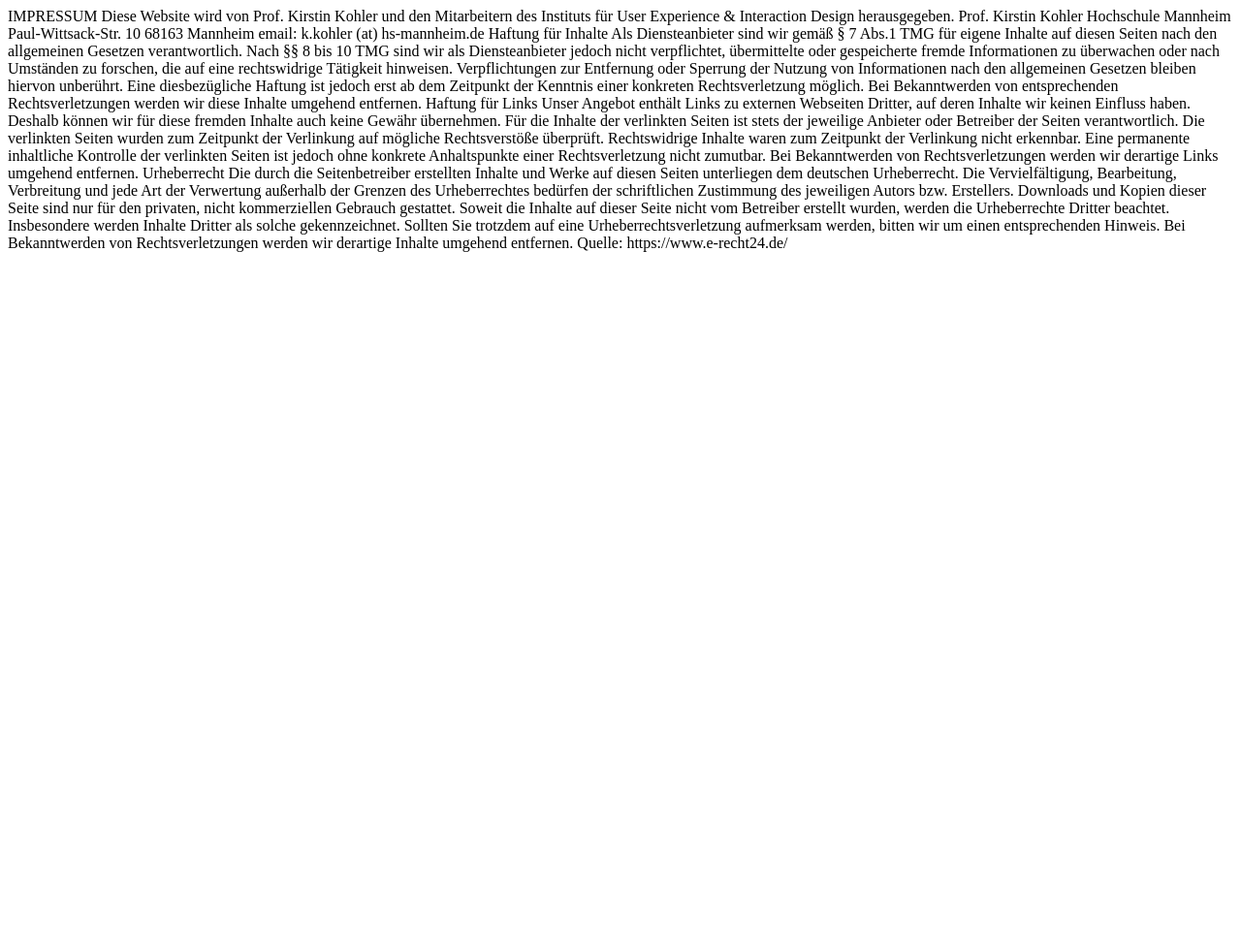
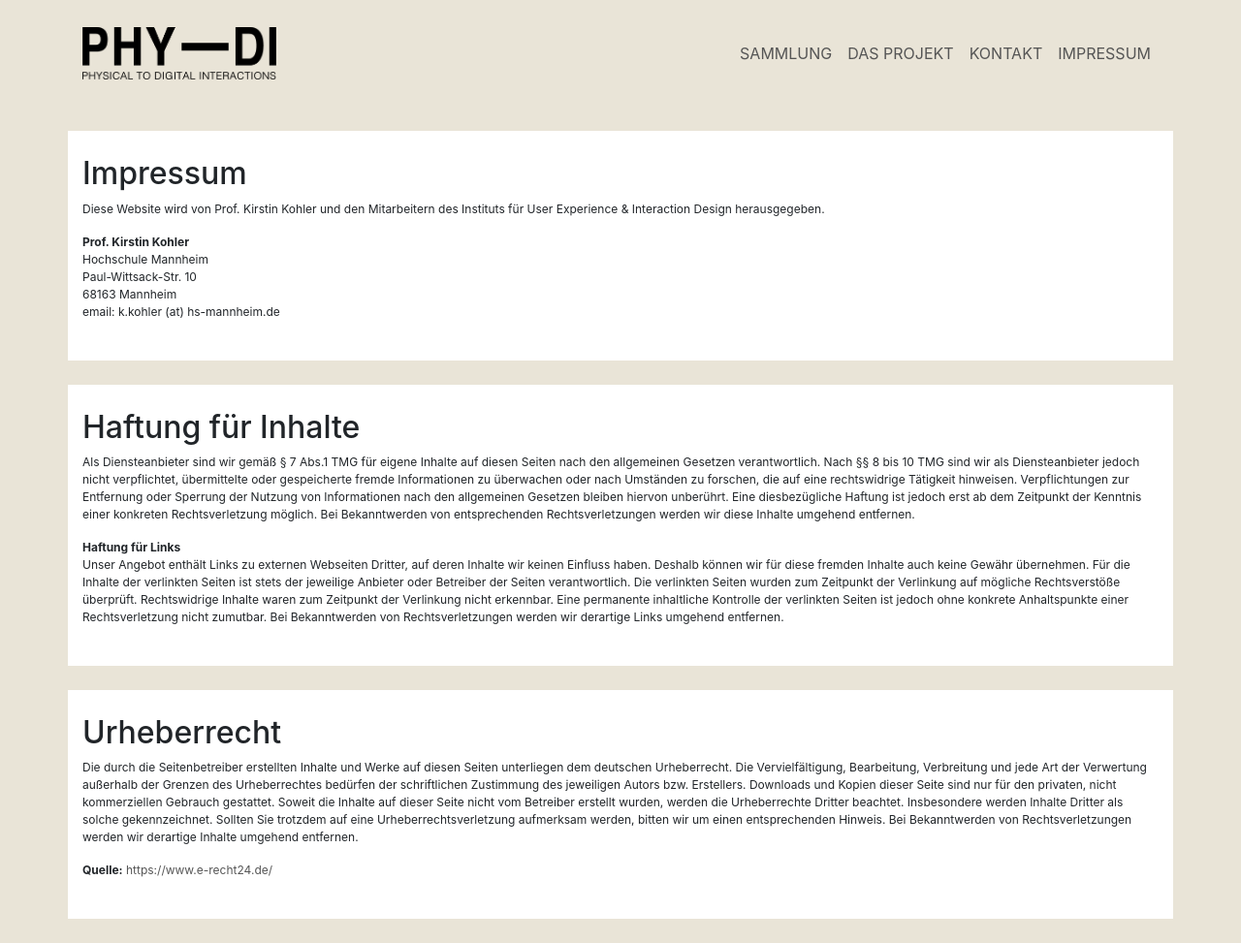
Before and after one commit to GrabTheScreen/phy2di-webpage, a plain HTML site: page impressum.html in a window 1280 px wide. Shown: the whole page at 97% size. Before the commit the page ends 800 px from the top, so only its background shows below. Drawn offline with nearby package versions, Linux system fonts and the light colour scheme.

Commit message:
Add impressum

```diff
--- a/css/style.css
+++ b/css/style.css
@@ -6,7 +6,7 @@ body {
 }
 
 a {
-	color: #000000;
+	color: #555555 !important;
 }
 
 a.link-category:hover,
@@ -23,16 +23,12 @@ input {
 	margin: 5px;
 }
 
-nav {
+/* nav {
 	height: 100px;
-}
+} */
 
 span.blogEntryTitle {
 	font-weight: 900;
-}
-
-.navbar-nav .navbar-right {
-	display: block;
 }
 
 .blogEntry {
@@ -76,6 +72,7 @@ span.blogEntryTitle {
 }
 
 .img-fluid {
+	margin: 15px 0;
 	max-width: 100%;
 	width: 200px;
 }
@@ -92,6 +89,10 @@ span.blogEntryTitle {
 
 .navigation {
 	text-align: right;
+}
+
+.section {
+	margin: 25px 0;
 }
 
 /* The side navigation menu */
--- a/impressum.html
+++ b/impressum.html
@@ -1,25 +1,110 @@
-IMPRESSUM
-Diese Website wird von Prof. Kirstin Kohler und den Mitarbeitern des Instituts für User Experience & Interaction Design herausgegeben.
+<!DOCTYPE html>
+<html>
 
-Prof. Kirstin Kohler
+<head>
+	<title>Physical to Digital - Sammlung von Gestaltungslösungen.</title>
+	<meta http-equiv="content-type" content="text/html; charset=utf-8">
+	<meta name="viewport" content="width=device-width, initial-scale=1.0">
+	<meta name="description" content="Eine Sammlung von Gestaltungslösungen am physikalisch-digitalen Übergang mit Unterscheidung zwischen Wissenschaftskategorie und Datenrelation."
+	/>
 
-Hochschule Mannheim
-Paul-Wittsack-Str. 10
-68163 Mannheim
+	<link rel="stylesheet" href="css/style.css">
+	<link rel="stylesheet" href="https://maxcdn.bootstrapcdn.com/bootstrap/4.0.0-beta.2/css/bootstrap.min.css" integrity="sha384-PsH8R72JQ3SOdhVi3uxftmaW6Vc51MKb0q5P2rRUpPvrszuE4W1povHYgTpBfshb"
+	  crossorigin="anonymous">
 
-email: k.kohler (at) hs-mannheim.de
+	<script src="https://ajax.googleapis.com/ajax/libs/angularjs/1.6.4/angular.min.js"></script>
+	<script src="http://ajax.googleapis.com/ajax/libs/jquery/1.3.2/jquery.min.js"></script>
+	<script src="https://code.jquery.com/jquery-3.2.1.slim.min.js" integrity="sha384-KJ3o2DKtIkvYIK3UENzmM7KCkRr/rE9/Qpg6aAZGJwFDMVNA/GpGFF93hXpG5KkN"
+	  crossorigin="anonymous"></script>
+	<script src="https://cdnjs.cloudflare.com/ajax/libs/popper.js/1.12.3/umd/popper.min.js" integrity="sha384-vFJXuSJphROIrBnz7yo7oB41mKfc8JzQZiCq4NCceLEaO4IHwicKwpJf9c9IpFgh"
+	  crossorigin="anonymous"></script>
+	<script src="https://maxcdn.bootstrapcdn.com/bootstrap/4.0.0-beta.2/js/bootstrap.min.js" integrity="sha384-alpBpkh1PFOepccYVYDB4do5UnbKysX5WZXm3XxPqe5iKTfUKjNkCk9SaVuEZflJ"
+	  crossorigin="anonymous"></script>
+</head>
 
-Haftung für Inhalte
+<body>
+	<nav class="navbar navbar-expand-lg navbar-light">
+		<div class="container">
+			<img src="images/logo_phy-di	.png" class="navbar-brand img-fluid" alt="phy2diLogo">
+			<button class="navbar-toggler" type="button" data-toggle="collapse" data-target="#navbarNavAltMarkup" aria-controls="navbarNav"
+			  aria-expanded="false" aria-label="Toggle navigation">
+				<span class="navbar-toggler-icon"></span>
+			</button>
+			<div class="navbar-collapse collapse" id="navbarNavAltMarkup">
+				<ul class="nav navbar-nav ml-auto">
+					<li>
+						<a class="nav-item nav-link active" href="index.html"> Sammlung </a>
+					</li>
+					<li>
+						<a class="nav-item nav-link" href="about.html">Das Projekt</a>
+					</li>
+					<li>
+						<a class="nav-item nav-link" href="kontakt.html">Kontakt</a>
+					</li>
+					<li>
+						<a class="nav-item nav-link" href="impressum.html">Impressum</a>
+					</li>
+				</ul>
+			</div>
+		</div>
+	</nav>
 
-Als Diensteanbieter sind wir gemäß § 7 Abs.1 TMG für eigene Inhalte auf diesen Seiten nach den allgemeinen Gesetzen verantwortlich. Nach §§ 8 bis 10 TMG sind wir als Diensteanbieter jedoch nicht verpflichtet, übermittelte oder gespeicherte fremde Informationen zu überwachen oder nach Umständen zu forschen, die auf eine rechtswidrige Tätigkeit hinweisen. Verpflichtungen zur Entfernung oder Sperrung der Nutzung von Informationen nach den allgemeinen Gesetzen bleiben hiervon
-unberührt. Eine diesbezügliche Haftung ist jedoch erst ab dem Zeitpunkt der Kenntnis einer konkreten Rechtsverletzung möglich. Bei Bekanntwerden von entsprechenden Rechtsverletzungen werden wir diese Inhalte umgehend entfernen.
+	<div class="row section">
+		<div class="container col-content">
+			<h2>Impressum</h2>
+			<p>Diese Website wird von Prof. Kirstin Kohler und den Mitarbeitern des Instituts für User Experience & Interaction Design
+				herausgegeben.
+			</p>
+			<p>
+				<strong>Prof. Kirstin Kohler</strong>
+				<br> Hochschule Mannheim
+				<br> Paul-Wittsack-Str. 10
+				<br> 68163 Mannheim
+				<br> email: k.kohler (at) hs-mannheim.de
+				<br>
+			</p>
+		</div>
+	</div>
+	<div class="row section">
+		<div class="container col-content">
+			<h2>
+				Haftung für Inhalte
+			</h2>
+			<p>Als Diensteanbieter sind wir gemäß § 7 Abs.1 TMG für eigene Inhalte auf diesen Seiten nach den allgemeinen Gesetzen verantwortlich.
+				Nach §§ 8 bis 10 TMG sind wir als Diensteanbieter jedoch nicht verpflichtet, übermittelte oder gespeicherte fremde Informationen
+				zu überwachen oder nach Umständen zu forschen, die auf eine rechtswidrige Tätigkeit hinweisen. Verpflichtungen zur Entfernung
+				oder Sperrung der Nutzung von Informationen nach den allgemeinen Gesetzen bleiben hiervon unberührt. Eine diesbezügliche
+				Haftung ist jedoch erst ab dem Zeitpunkt der Kenntnis einer konkreten Rechtsverletzung möglich. Bei Bekanntwerden von
+				entsprechenden Rechtsverletzungen werden wir diese Inhalte umgehend entfernen.</p>
+			<p>
+				<strong>Haftung für Links</strong><br>
+				Unser Angebot enthält Links zu externen Webseiten Dritter, auf deren Inhalte wir keinen Einfluss haben. Deshalb können wir
+				für diese fremden Inhalte auch keine Gewähr übernehmen. Für die Inhalte der verlinkten Seiten ist stets der jeweilige
+				Anbieter oder Betreiber der Seiten verantwortlich. Die verlinkten Seiten wurden zum Zeitpunkt der Verlinkung auf mögliche
+				Rechtsverstöße überprüft. Rechtswidrige Inhalte waren zum Zeitpunkt der Verlinkung nicht erkennbar. Eine permanente inhaltliche
+				Kontrolle der verlinkten Seiten ist jedoch ohne konkrete Anhaltspunkte einer Rechtsverletzung nicht zumutbar. Bei Bekanntwerden
+				von Rechtsverletzungen werden wir derartige Links umgehend entfernen.
+			</p>
+		</div>
+	</div>
+	<div class="row section">
+		<div class="container col-content">
+			<h2>Urheberrecht</h2>
+			<p>
+				Die durch die Seitenbetreiber erstellten Inhalte und Werke auf diesen Seiten unterliegen dem deutschen Urheberrecht. Die
+				Vervielfältigung, Bearbeitung, Verbreitung und jede Art der Verwertung außerhalb der Grenzen des Urheberrechtes bedürfen
+				der schriftlichen Zustimmung des jeweiligen Autors bzw. Erstellers. Downloads und Kopien dieser Seite sind nur für den
+				privaten, nicht kommerziellen Gebrauch gestattet. Soweit die Inhalte auf dieser Seite nicht vom Betreiber erstellt wurden,
+				werden die Urheberrechte Dritter beachtet. Insbesondere werden Inhalte Dritter als solche gekennzeichnet. Sollten Sie
+				trotzdem auf eine Urheberrechtsverletzung aufmerksam werden, bitten wir um einen entsprechenden Hinweis. Bei Bekanntwerden
+				von Rechtsverletzungen werden wir derartige Inhalte umgehend entfernen.
+			</p>
+			<p>
+				<strong>Quelle:</strong>
+				<a href="https://www.e-recht24.de/" target="_blank">https://www.e-recht24.de/</a>
+			</p>
+		</div>
+	</div>
+</body>
 
-Haftung für Links
-
-Unser Angebot enthält Links zu externen Webseiten Dritter, auf deren Inhalte wir keinen Einfluss haben. Deshalb können wir für diese fremden Inhalte auch keine Gewähr übernehmen. Für die Inhalte der verlinkten Seiten ist stets der jeweilige Anbieter oder Betreiber der Seiten verantwortlich. Die verlinkten Seiten wurden zum Zeitpunkt der Verlinkung auf mögliche Rechtsverstöße überprüft. Rechtswidrige Inhalte waren zum Zeitpunkt der Verlinkung nicht erkennbar. Eine permanente inhaltliche Kontrolle der verlinkten Seiten ist jedoch ohne konkrete Anhaltspunkte einer Rechtsverletzung nicht zumutbar. Bei Bekanntwerden von Rechtsverletzungen werden wir derartige Links umgehend entfernen.
-
-Urheberrecht
-
-Die durch die Seitenbetreiber erstellten Inhalte und Werke auf diesen Seiten unterliegen dem deutschen Urheberrecht. Die Vervielfältigung, Bearbeitung, Verbreitung und jede Art der Verwertung außerhalb der Grenzen des Urheberrechtes bedürfen der schriftlichen Zustimmung des jeweiligen Autors bzw. Erstellers. Downloads und Kopien dieser Seite sind nur für den privaten, nicht kommerziellen Gebrauch gestattet. Soweit die Inhalte auf dieser Seite nicht vom Betreiber erstellt wurden, werden die Urheberrechte Dritter beachtet. Insbesondere werden Inhalte Dritter als solche gekennzeichnet. Sollten Sie trotzdem auf eine Urheberrechtsverletzung aufmerksam werden, bitten wir um einen entsprechenden Hinweis. Bei Bekanntwerden von Rechtsverletzungen werden wir derartige Inhalte umgehend entfernen.
-
-Quelle: https://www.e-recht24.de/
+</html>
```
Also changed, not shown: index.html (+0 -3 lines).
